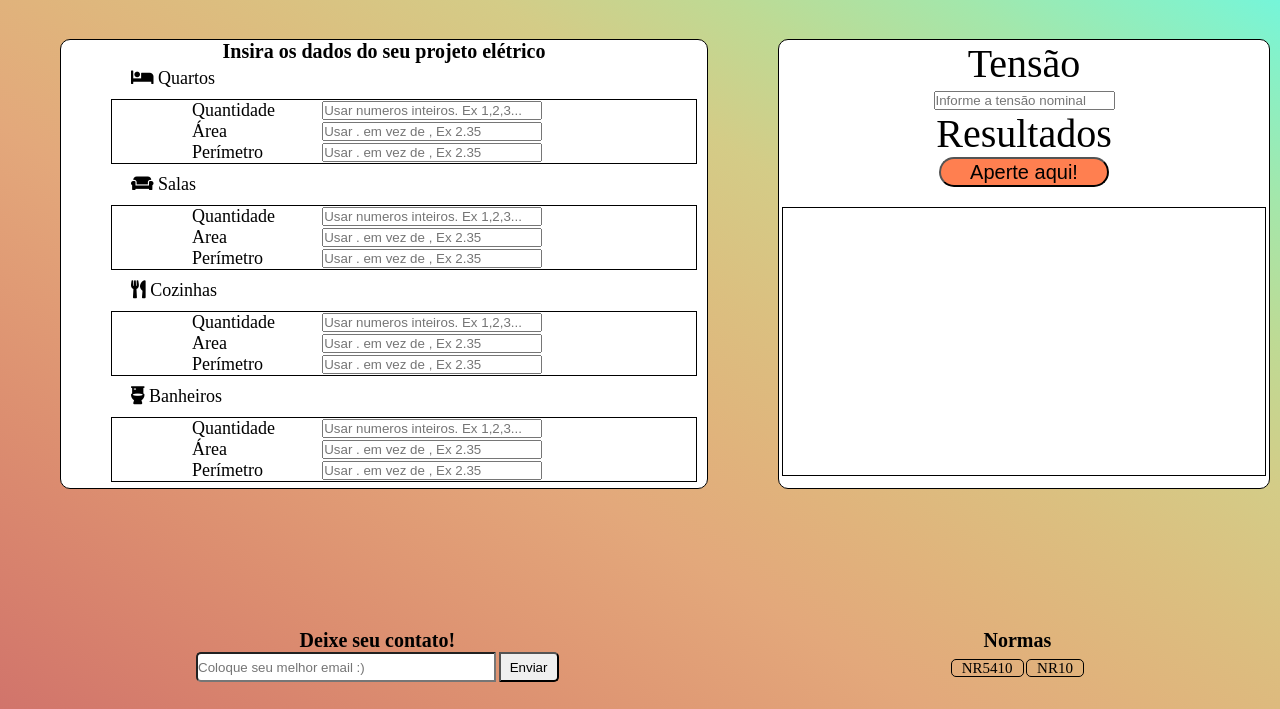
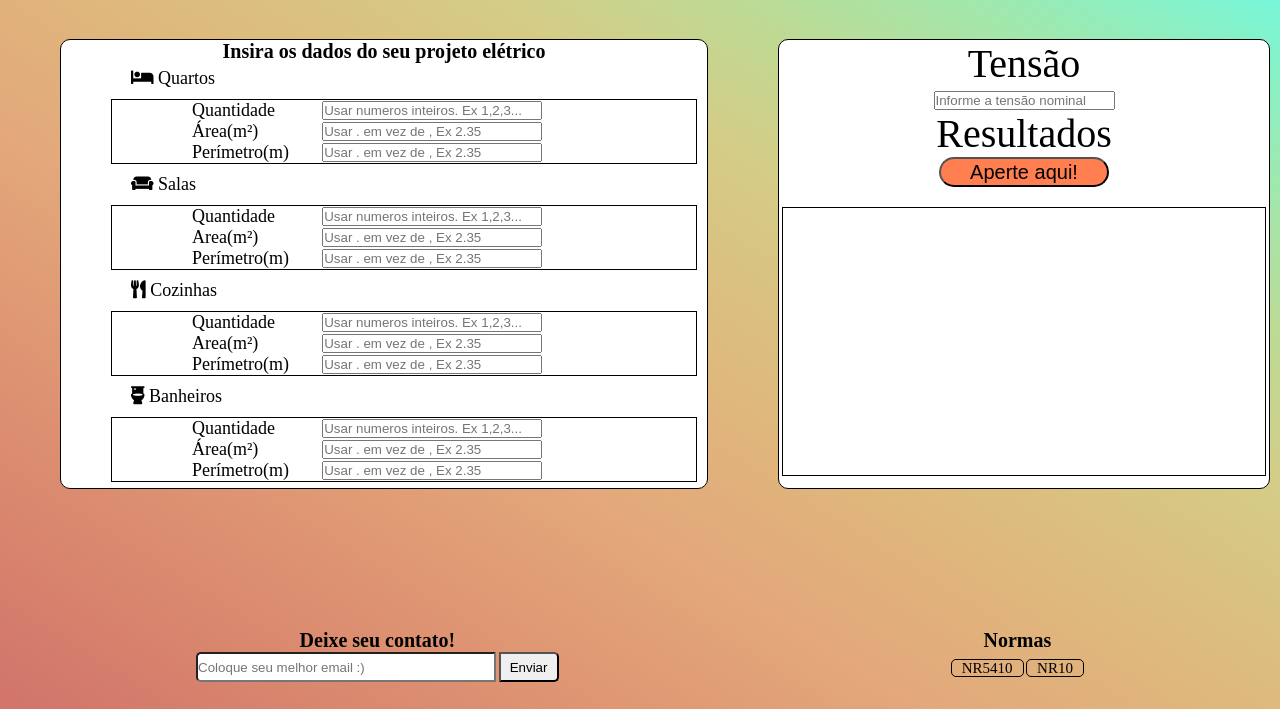
Before and after one commit to henriquepython/web-projecteletrico, a plain HTML site: page index.html in a window 1280 px wide. Shown: the part 91-800 px from the top of the page. Drawn offline with Linux system fonts and the light colour scheme.

Commit message:
Update finish

```diff
--- a/index.html
+++ b/index.html
@@ -31,36 +31,36 @@
                         <div>
                             <p>Quantidade</p>
                             <input id="quartos" type="number" placeholder="Usar numeros inteiros. Ex 1,2,3...">
-                            <p>Área</p>
+                            <p>Área(m²)</p>
                             <input id="aquartos" type="number" placeholder="Usar . em vez de , Ex 2.35">
-                            <p>Perímetro</p>
+                            <p>Perímetro(m)</p>
                             <input id="pquartos" type="number" placeholder="Usar . em vez de , Ex 2.35">
                         </div>
                         <p><i class="fas fa-couch"></i> Salas</p>
                         <div>
                             <p>Quantidade</p>
                             <input id="salas" type="number" placeholder="Usar numeros inteiros. Ex 1,2,3...">
-                            <p>Area</p>
+                            <p>Area(m²)</p>
                             <input id="asalas" type="number" placeholder="Usar . em vez de , Ex 2.35">
-                            <p>Perímetro</p>
+                            <p>Perímetro(m)</p>
                             <input id="psalas" type="number" placeholder="Usar . em vez de , Ex 2.35">
                         </div>
                         <p><i class="fas fa-utensils"></i> Cozinhas</p>
                         <div>
                             <p>Quantidade</p>
                             <input id="cozinhas" type="number" placeholder="Usar numeros inteiros. Ex 1,2,3...">
-                            <p>Area</p>
+                            <p>Area(m²)</p>
                             <input id="acozinhas" type="number" placeholder="Usar . em vez de , Ex 2.35">
-                            <p>Perímetro</p>
+                            <p>Perímetro(m)</p>
                             <input id="pcozinhas" type="number" placeholder="Usar . em vez de , Ex 2.35">
                         </div>
                         <p><i class="fas fa-toilet"></i> Banheiros</p>
                         <div>
                             <p>Quantidade</p>
                             <input id="banheiros" type="number" placeholder="Usar numeros inteiros. Ex 1,2,3...">
-                            <p>Área</p>
+                            <p>Área(m²)</p>
                             <input id="abanheiros" type="number" placeholder="Usar . em vez de , Ex 2.35">
-                            <p>Perímetro</p>
+                            <p>Perímetro(m)</p>
                             <input id="pbanheiros" type="number" placeholder="Usar . em vez de , Ex 2.35">
                         </div>
 
```
